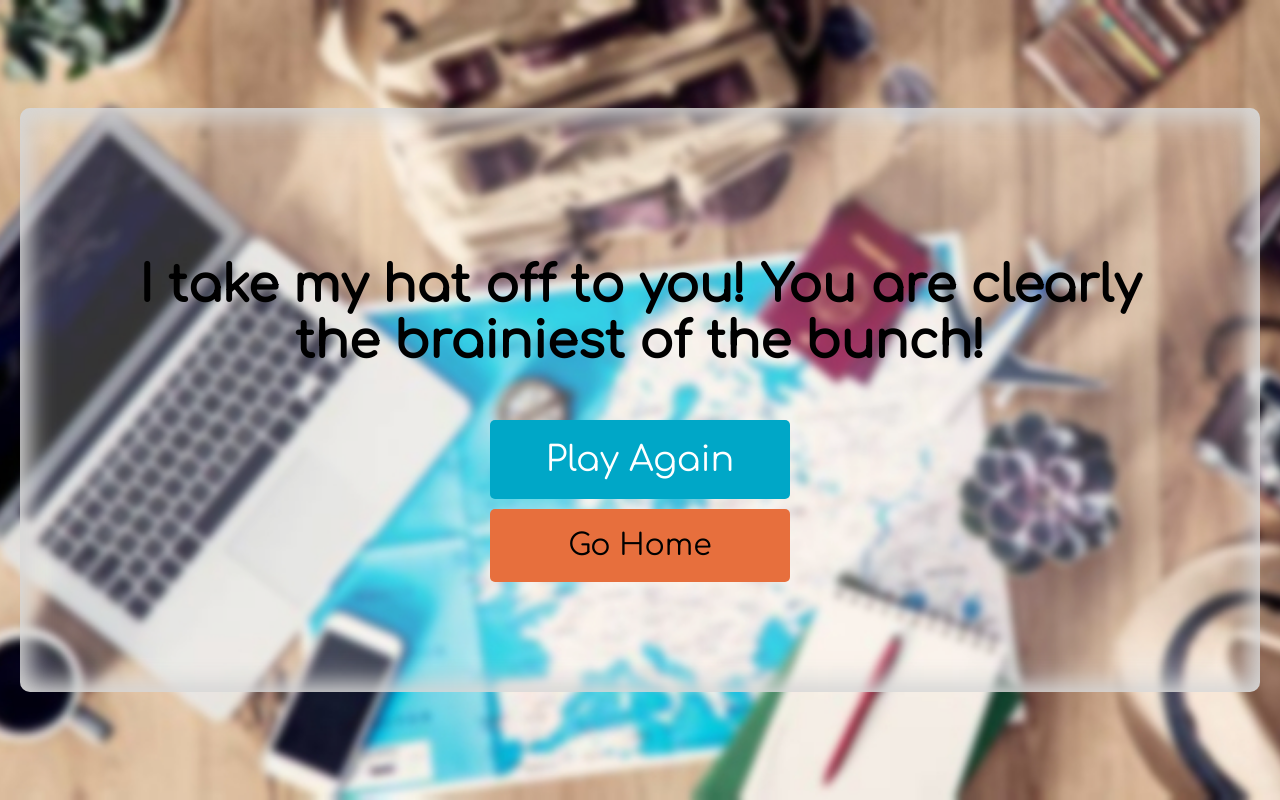
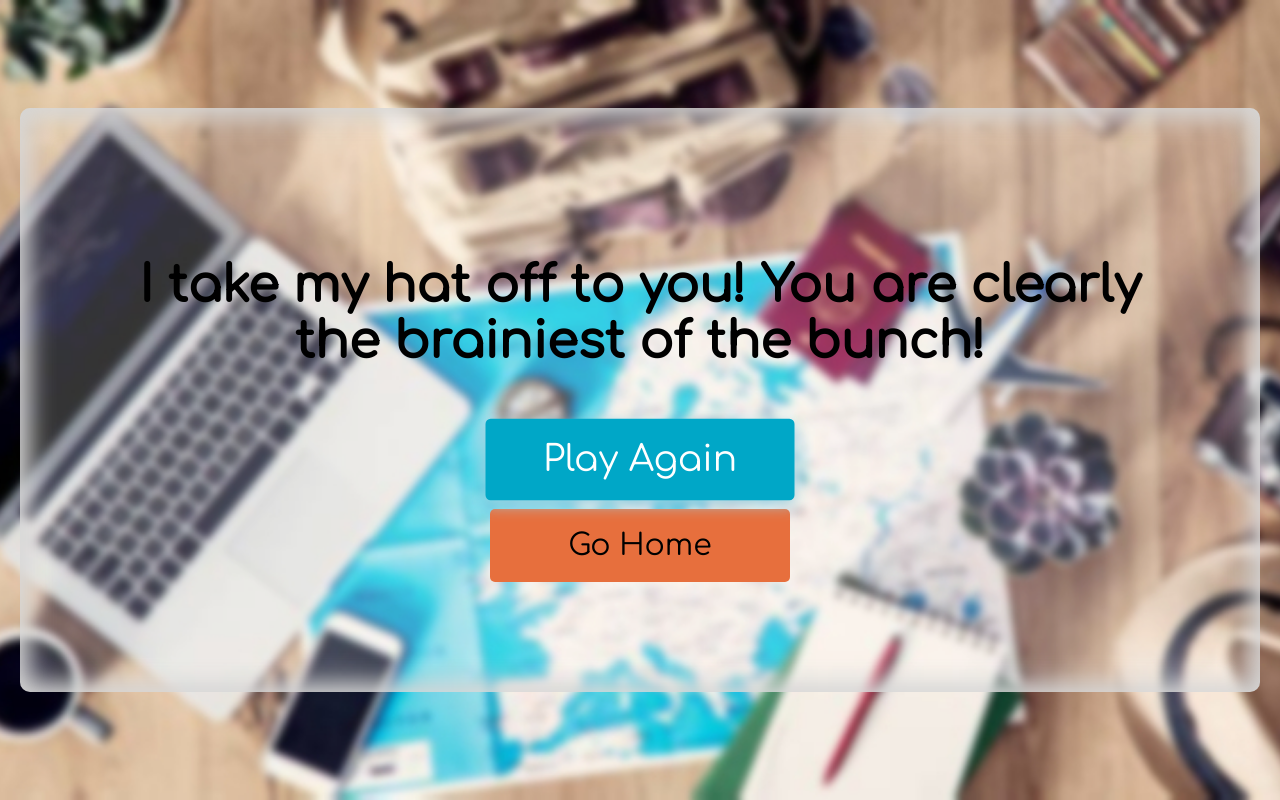
Before and after one commit to logmancampbell/40541678-quiz-app, a plain HTML site: page end.html in a window 1280 px wide. In both pictures the pointer is over the link "Play Again". Drawn offline with Linux system fonts and the light colour scheme.

Commit message:
sixthcommit

```diff
--- a/styles.css
+++ b/styles.css
@@ -111,6 +111,13 @@ li {
     display: inline;
 }
 
+.endBtn:hover {
+    cursor: pointer;
+    box-shadow: 0 0.5rem 1.4rem 0 #9bcfe0;
+    transition: transform 150ms;
+    transform: scale(1.03)
+}
+
 .homeBtn{
     font-size: 3rem;
     padding: 2rem 0;
```
